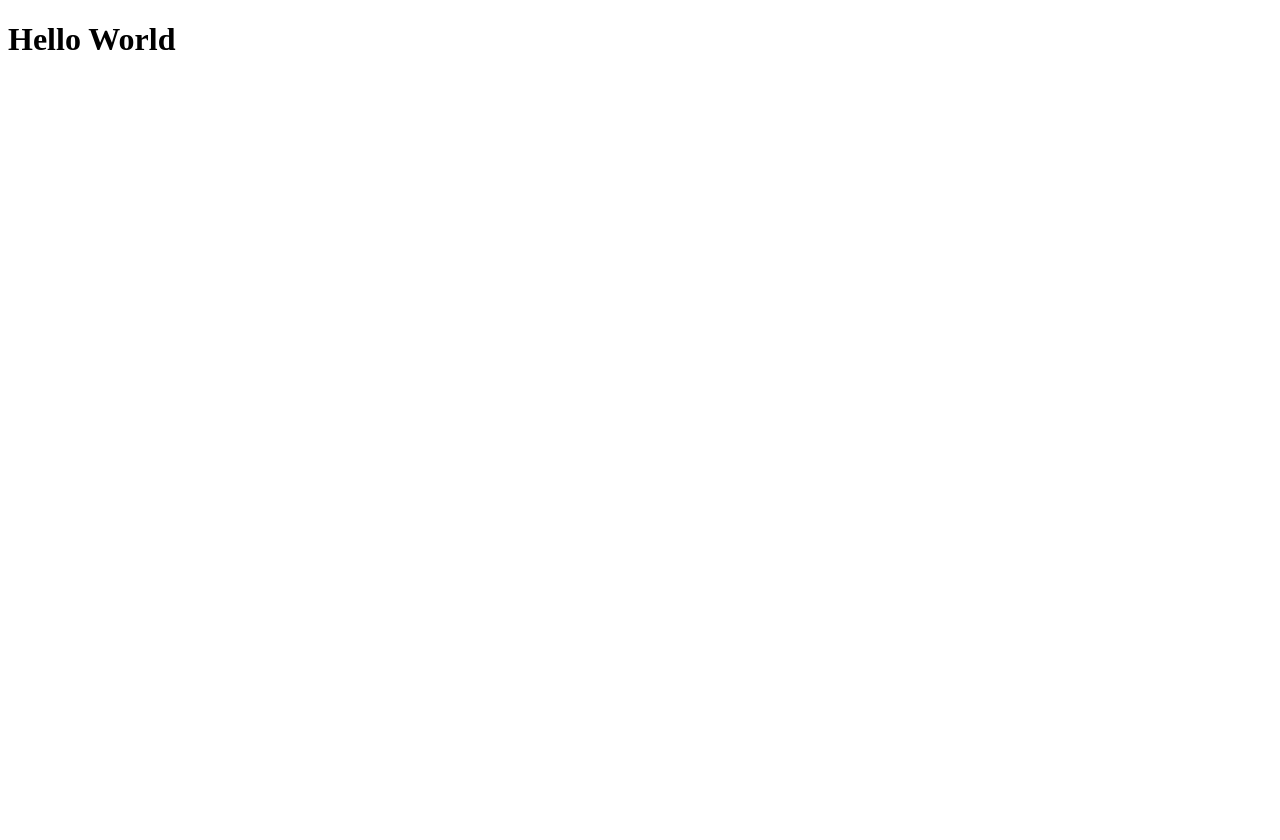
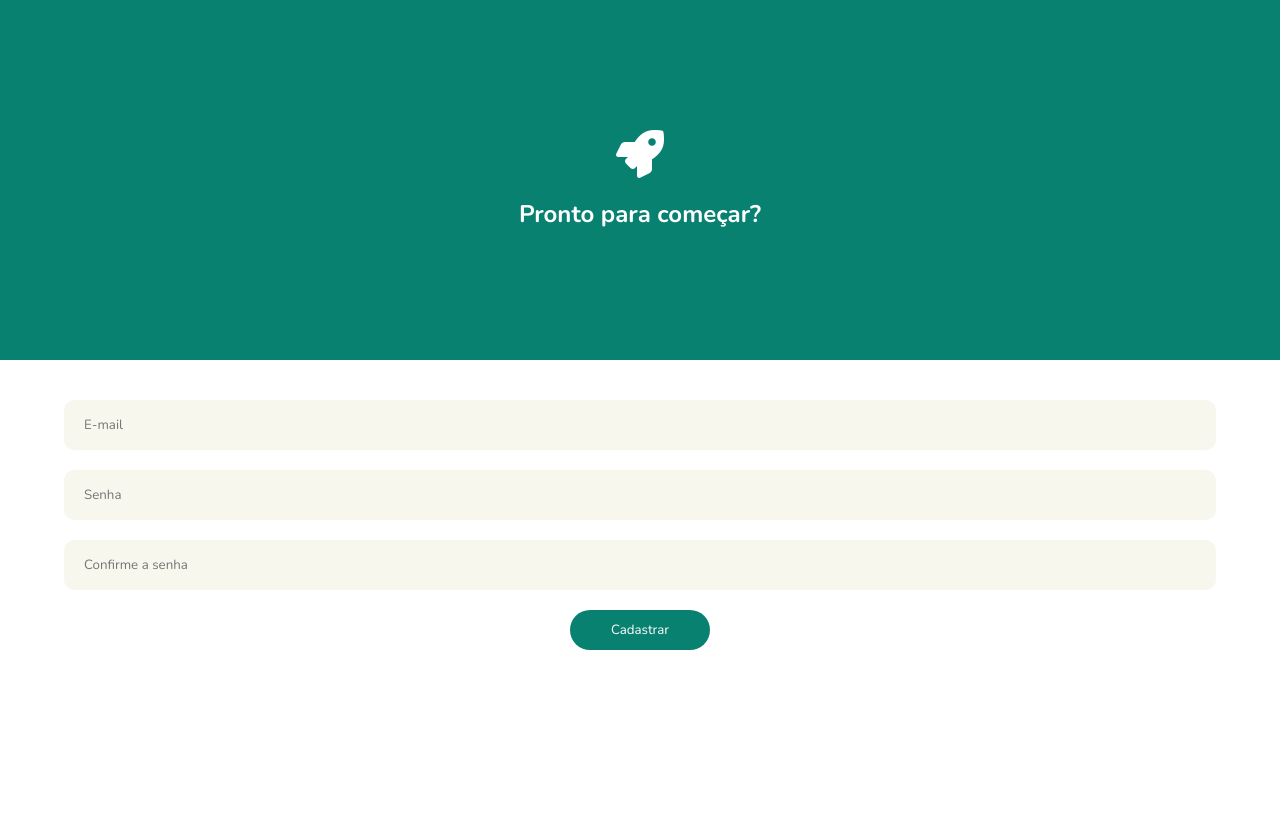
Before and after one commit to henxxavier/Formulario, a website: page index.html in a window 1280 px wide. Before the commit the page ends 800 px from the top, so only its background shows below. Drawn offline with nearby package versions, Linux system fonts and the light colour scheme.

Commit message:
estilização sass

```diff
--- a/index.html
+++ b/index.html
@@ -10,6 +10,39 @@
 
 </head>
 <body>
-    <h1>Hello World</h1>
+
+<div class="grid">
+    <div class="label-start">
+        <i class="fa fa-rocket" aria-hidden="true"></i>
+        <h1>Pronto para começar?</h1>
+    </div>
+
+    <div class="formulario">
+        <form action="#">
+            <div class="title">
+                <h1>Formualario de cadastro</h1>
+            </div>
+            <div class="form-group">
+                <input type="email" name="email" id="email" placeholder="E-mail">
+            </div>
+
+            <div class="form-group">
+                <input type="password" name="password" id="password" placeholder="Senha">
+            </div>
+
+            <div class="form-group">
+                <input type="password" name="confirm-passaword" id="confirm-passaword" placeholder="Confirme a senha">
+            </div>
+
+            <div class="form-group m-auto">
+                <button>Cadastrar</button>
+            </div>
+
+        </form>
+    </div>
+
+</div>
+
+
 </body>
 </html>
--- a/style.scss
+++ b/style.scss
@@ -1,4 +1,128 @@
-.material-icons-outlined {
-    width: 60px;
-    height: 60px;
+@import url('https://fonts.googleapis.com/css2?family=Nunito:wght@300;400;700&display=swap');
+
+//Colors
+
+$blue: #17202A;
+$white: #FFFFFF;
+$green: #098171;
+$whiteGreen: #F8F7EE;
+$brown: #333333;
+$orange: #FF9306;
+
+// fonts
+$nunito: 'Nunito', sans-serif;
+
+// Breakpoint
+$desktop: 1024px;
+
+* {
+    margin: 0;
+    padding: 0;
+    box-sizing: border-box;
 }
+
+html, body {
+    width: 100%;
+    height: 100%;
+    font-family: $nunito;
+    font-weight: 300;
+    color: $white;
+}
+
+.grid {
+    display: grid;
+    grid-template-columns: 100%;
+    grid-template-rows: 45% 55%;
+    row-gap: 40px;
+    width: 100%;
+    height: 100%;
+
+    .label-start {
+        grid-row: 1;
+        height: 100%;
+        width: 100%;
+        display: flex;
+        flex-direction: column;
+        justify-content: center;
+        align-items: center;
+        background-color: $green;
+
+        h1 {
+            font-size: 1.5rem;
+            font-family: $nunito;
+            font-weight: 400px;
+        }
+
+        i {
+            font-size: 3rem;
+            margin-bottom: 20px;
+        }
+    }
+
+    .formulario {
+        width: 100%;
+        height: 100%;
+        grid-row: 2;
+
+        .title {
+            display: none;
+        }
+
+        .form-group {
+            width: 90%;
+            margin: auto;
+            margin-bottom: 20px;
+
+            input {
+                width: 100%;
+                height: 50px;
+                padding: 20px;
+                border-radius: 10px;
+                background-color: $whiteGreen;
+                border: none;
+                outline: none;
+                font-family: $nunito;
+                font-weight: 300;
+
+                &:active {
+                    border: 2px solid $green;
+                }
+
+                &:focus {
+                    border: 2px solid $green;
+                }
+
+                &:hover {
+                    cursor: pointer;
+                    background-color: #D1C5DE;
+                }
+            }
+        }
+
+        .m-auto {
+            display: flex;
+            justify-content: center;
+            align-items: center;
+        }
+
+        button {
+            width: 140px;
+            height: 40px;
+            background-color: $green;
+            border: none;
+            color: $white;
+            border-radius: 20px;
+            font-family: $nunito;
+            font-weight: 500;
+
+            &:hover {
+                cursor: pointer;
+                background-color: #056659;
+            }
+
+            &:active {
+                background-color: #056659;
+            }
+        }
+    }
+}
```
Also changed, not shown: assets/css/style.css, 1 other file.
